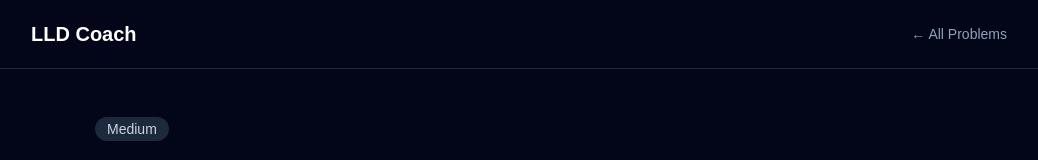
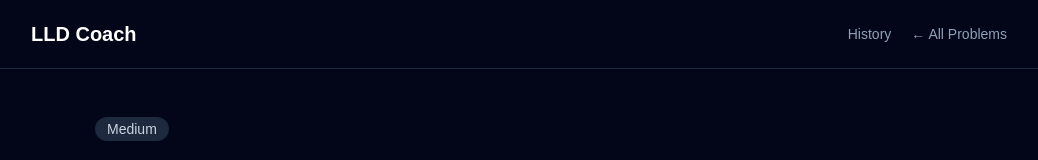
Before and after one commit to Ferozhasnain1504/lld-coach, a Next.js app: page /problems/parking-lot in a window 1280 px wide. Shown: the top 160 px of the page, without its empty margins (121-1159 px from the left). Built offline with nearby package versions, Linux system fonts and the light colour scheme.

Commit message:
feat: add history navigation to problem page

```diff
--- a/app/problems/parking-lot/page.tsx
+++ b/app/problems/parking-lot/page.tsx
@@ -10,12 +10,21 @@ export default function ParkingLotPage() {
             LLD Coach
           </Link>
 
+          <div className="flex items-center gap-5">
+            <Link
+              href="/history"
+              className="text-sm text-slate-400 hover:text-white"
+            >
+              History
+            </Link>
+
             <Link
               href="/"
               className="text-sm text-slate-400 hover:text-white"
             >
               ← All Problems
             </Link>
+          </div>
         </div>
       </header>
 
```
Lines whose indentation alone changed are shown as unchanged.
